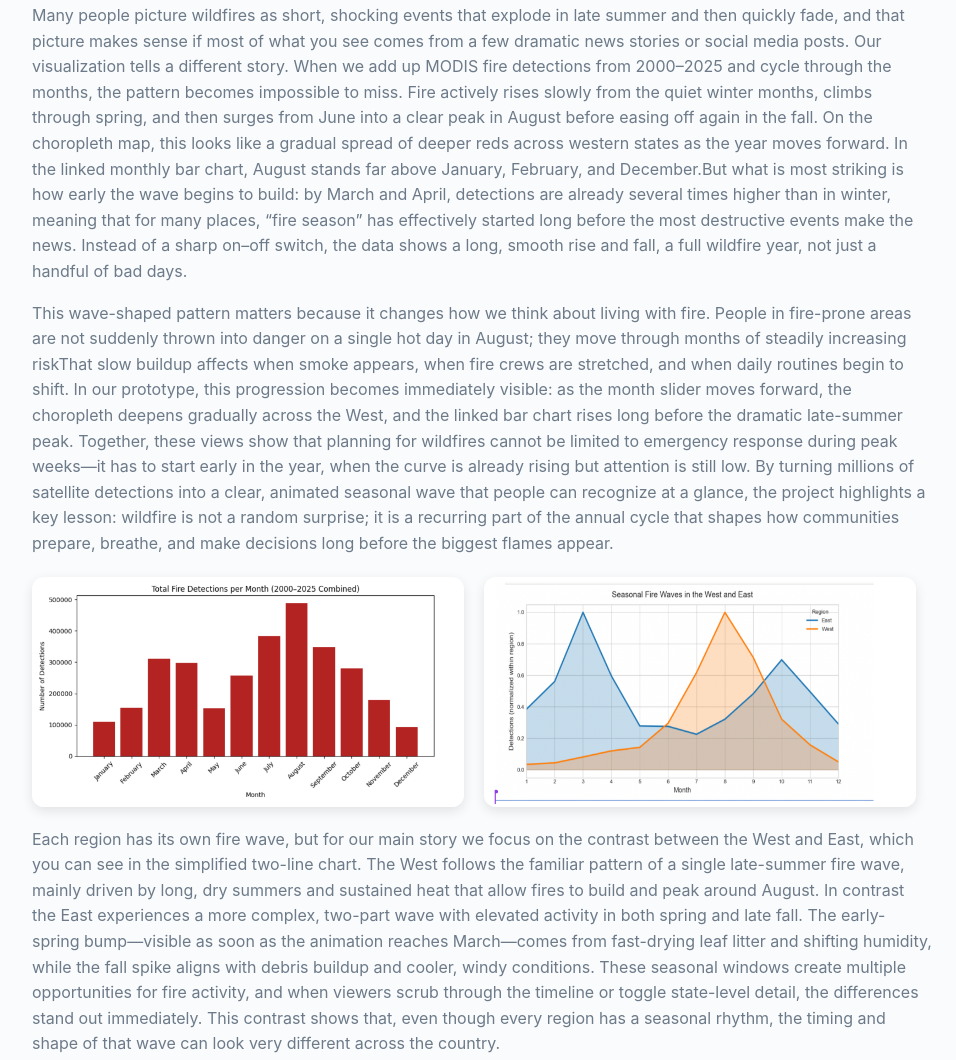
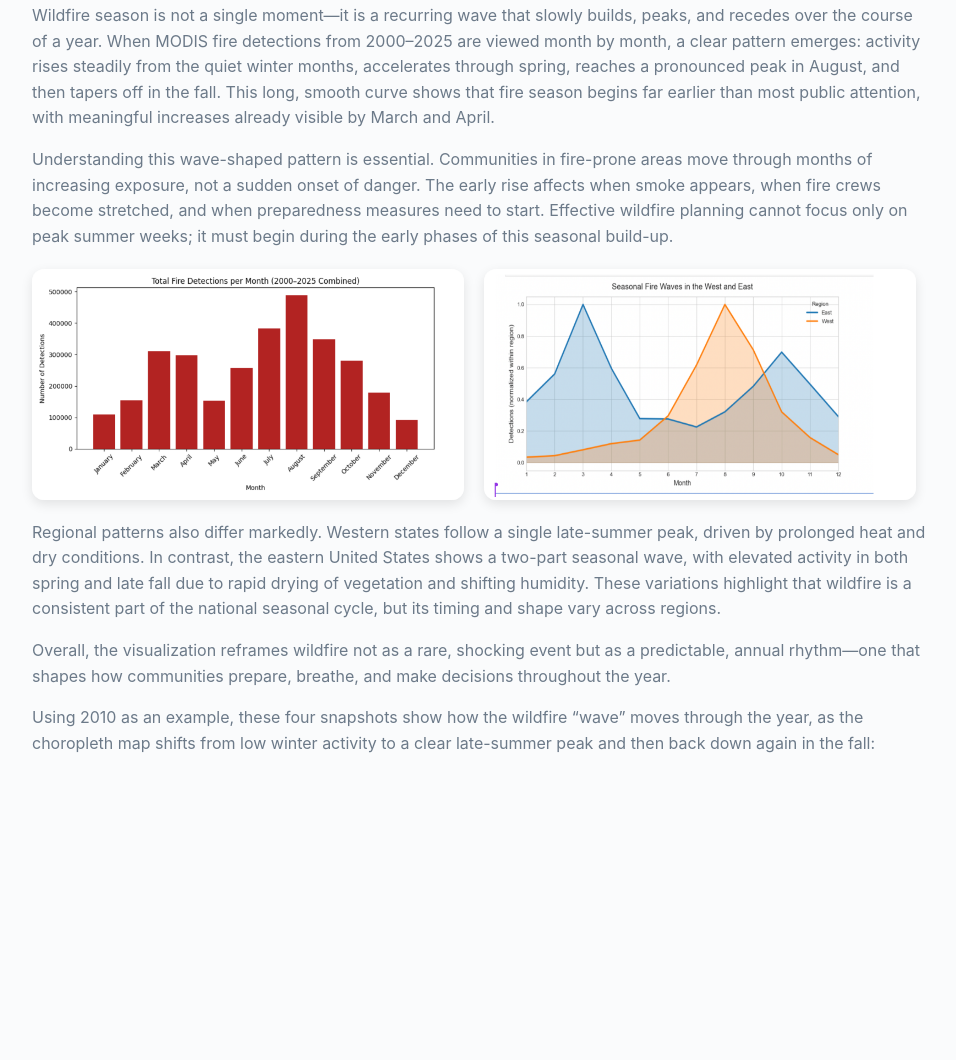
Before and after one commit to mux002/dsc106_project3, a plain HTML site: page index.html in a window 1280 px wide. Shown: the part 1080-2140 px from the top of the page, without its empty margins (158-1114 px from the left). After the commit the page ends 1972 px from the top, so only its background shows below. Drawn offline with nearby package versions, Linux system fonts and the light colour scheme.

Commit message:
update pics

```diff
--- a/index.html
+++ b/index.html
@@ -289,15 +289,21 @@ svg {
 <section class="writeup">
   <h2>Wildfire season isn’t a moment: it’s a wave that builds, peaks, and recedes.
   </h2>
-  <p>Many people picture wildfires as short, shocking events that explode in late summer and then quickly fade, and that picture makes sense if most of what you see comes from a few dramatic news stories or social media posts. Our visualization tells a different story. When we add up MODIS fire detections from 2000–2025 and cycle through the months, the pattern becomes impossible to miss. Fire actively rises slowly from the quiet winter months, climbs through spring, and then surges from June into a clear peak in August before easing off again in the fall. On the choropleth map, this looks like a gradual spread of deeper reds across western states as the year moves forward. In the linked monthly bar chart, August stands far above January, February, and December.But what is most striking is how early the wave begins to build: by March and April, detections are already several times higher than in winter, meaning that for many places, “fire season” has effectively started long before the most destructive events make the news. Instead of a sharp on–off switch, the data shows a long, smooth rise and fall, a full wildfire year, not just a handful of bad days.
+  <p>Wildfire season is not a single moment—it is a recurring wave that slowly builds, peaks, and recedes over the course of a year. When MODIS fire detections from 2000–2025 are viewed month by month, a clear pattern emerges: activity rises steadily from the quiet winter months, accelerates through spring, reaches a pronounced peak in August, and then tapers off in the fall. This long, smooth curve shows that fire season begins far earlier than most public attention, with meaningful increases already visible by March and April.
   </p>
-  <p>This wave-shaped pattern matters because it changes how we think about living with fire. People in fire-prone areas are not suddenly thrown into danger on a single hot day in August; they move through months of steadily increasing riskThat slow buildup affects when smoke appears, when fire crews are stretched, and when daily routines begin to shift. In our prototype, this progression becomes immediately visible: as the month slider moves forward, the choropleth deepens gradually across the West, and the linked bar chart rises long before the dramatic late-summer peak. Together, these views show that planning for wildfires cannot be limited to emergency response during peak weeks—it has to start early in the year, when the curve is already rising but attention is still low. By turning millions of satellite detections into a clear, animated seasonal wave that people can recognize at a glance, the project highlights a key lesson: wildfire is not a random surprise; it is a recurring part of the annual cycle that shapes how communities prepare, breathe, and make decisions long before the biggest flames appear.</p>
+  <p>Understanding this wave-shaped pattern is essential. Communities in fire-prone areas move through months of increasing exposure, not a sudden onset of danger. The early rise affects when smoke appears, when fire crews become stretched, and when preparedness measures need to start. Effective wildfire planning cannot focus only on peak summer weeks; it must begin during the early phases of this seasonal build-up.
+  </p>
   <div style="display: flex; gap: 20px; margin: 20px 0;">
     <img src="https://github.com/mux002/dsc106_project3/blob/main/image1.jpg?raw=true" alt="Seasonality example" style="width:48%; border-radius:12px; box-shadow:0 4px 12px rgba(0,0,0,0.1);">
     <img src="https://github.com/mux002/dsc106_project3/blob/main/image2.jpg?raw=true" alt="Regional contrast" style="width:48%; border-radius:12px; box-shadow:0 4px 12px rgba(0,0,0,0.1);">
   </div>
-  <p>Each region has its own fire wave, but for our main story we focus on the contrast between the West and East, which you can see in the simplified two-line chart. The West follows the familiar pattern of a single late-summer fire wave, mainly driven by long, dry summers and sustained heat that allow fires to build and peak around August. In contrast the East experiences a more complex, two-part wave with elevated activity in both spring and late fall. The early-spring bump—visible as soon as the animation reaches March—comes from fast-drying leaf litter and shifting humidity, while the fall spike aligns with debris buildup and cooler, windy conditions. These seasonal windows create multiple opportunities for fire activity, and when viewers scrub through the timeline or toggle state-level detail, the differences stand out immediately. This contrast shows that, even though every region has a seasonal rhythm, the timing and shape of that wave can look very different across the country.
+  <p>Regional patterns also differ markedly. Western states follow a single late-summer peak, driven by prolonged heat and dry conditions. In contrast, the eastern United States shows a two-part seasonal wave, with elevated activity in both spring and late fall due to rapid drying of vegetation and shifting humidity. These variations highlight that wildfire is a consistent part of the national seasonal cycle, but its timing and shape vary across regions.
   </p>
+  <p>Overall, the visualization reframes wildfire not as a rare, shocking event but as a predictable, annual rhythm—one that shapes how communities prepare, breathe, and make decisions throughout the year.
+  </p>
+  <p>Using 2010 as an example, these four snapshots show how the wildfire “wave” moves through the year, as the choropleth map shifts from low winter activity to a clear late-summer peak and then back down again in the fall:
+  </p>
+
 </section>
 
 
```
